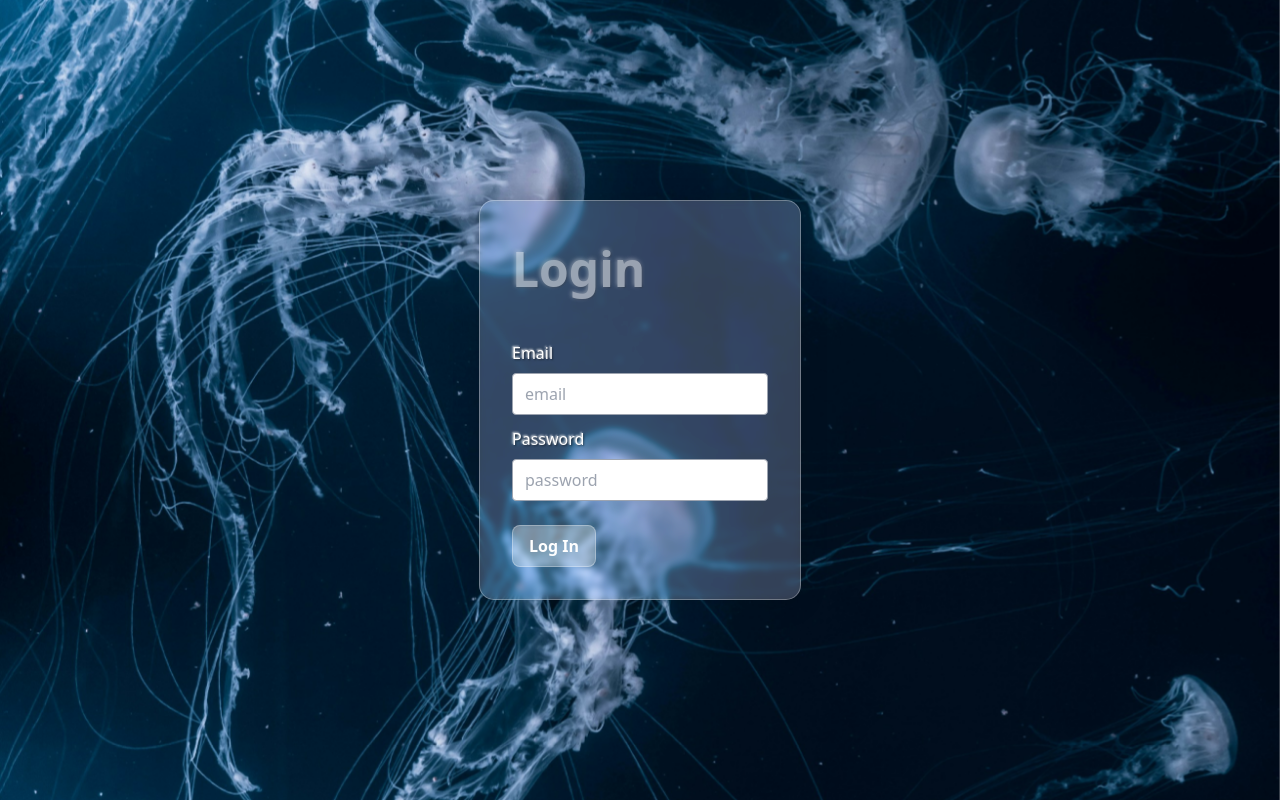
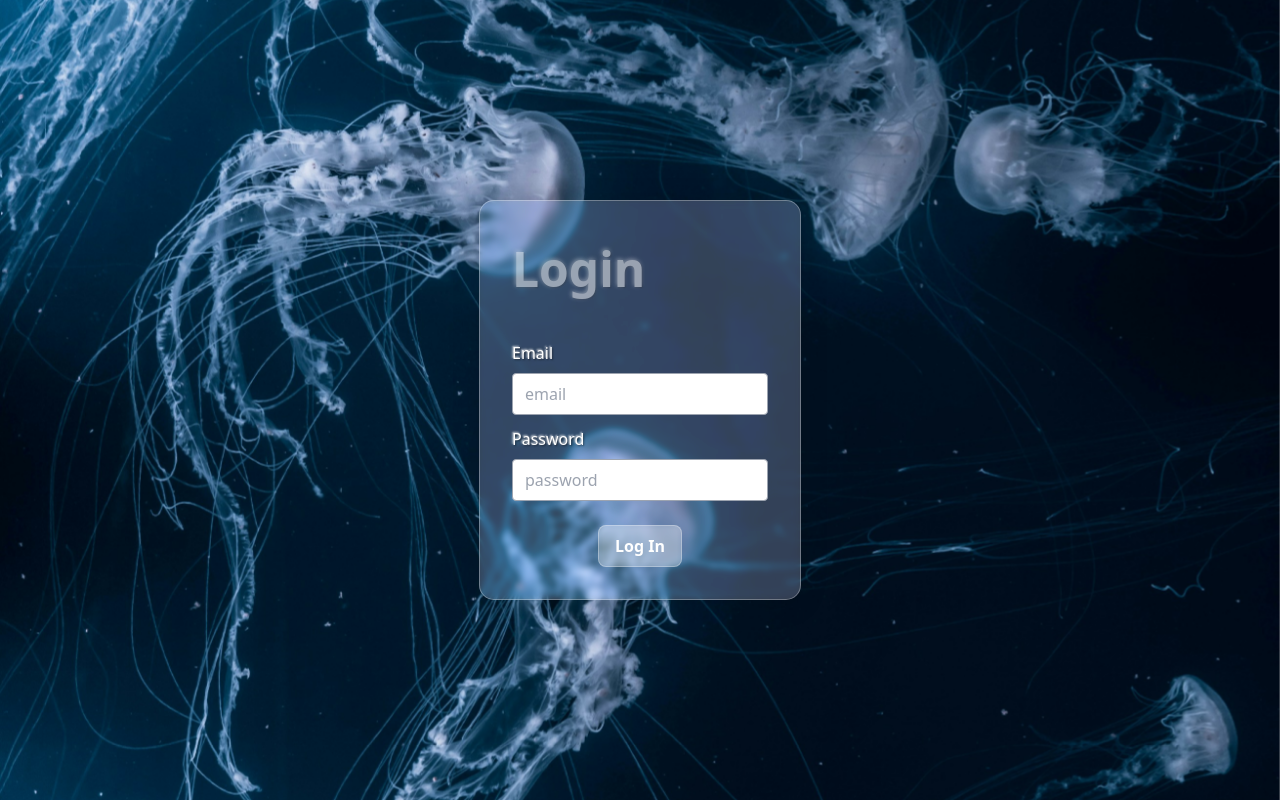
Before and after one commit to suulaav/suulaav.com.np, a Next.js app: page / in a window 1280 px wide. Built offline with nearby package versions, Linux system fonts and the light colour scheme.

Commit message:
Login page Ui completed

```diff
--- a/app/page.tsx
+++ b/app/page.tsx
@@ -9,15 +9,18 @@ export default function Home() {
                     <h1 className="glassy-title">Login</h1>
 
                     <div className="w-max"><label className="glassy-label">Email</label></div>
-                    <input className="border border-gray-400 rounded px-3 py-2 w-64 mb-3" placeholder="email" min="3" type="email"/>
+                    <input className="border border-gray-400 rounded px-3 py-2 w-64 mb-3" placeholder="email" min="3"
+                           type="email"/>
 
                     <div className="w-max"><label className="glassy-label">Password</label></div>
                     <input className="border border-gray-400 rounded px-3 py-2 w-64 mb-6" placeholder="password"
                            type="password" min="8"/>
 
-                    <button className="glassy-button" onClick={()=> alert("Invalid Credentials")}>
-                        Log In
-                    </button>
+                    <div className="w-full flex justify-center">
+                        <button className="glassy-button" onClick={() => alert("Invalid Credentials")}>
+                            Log In
+                        </button>
+                    </div>
                 </div>
             </div>
         </main>
```
